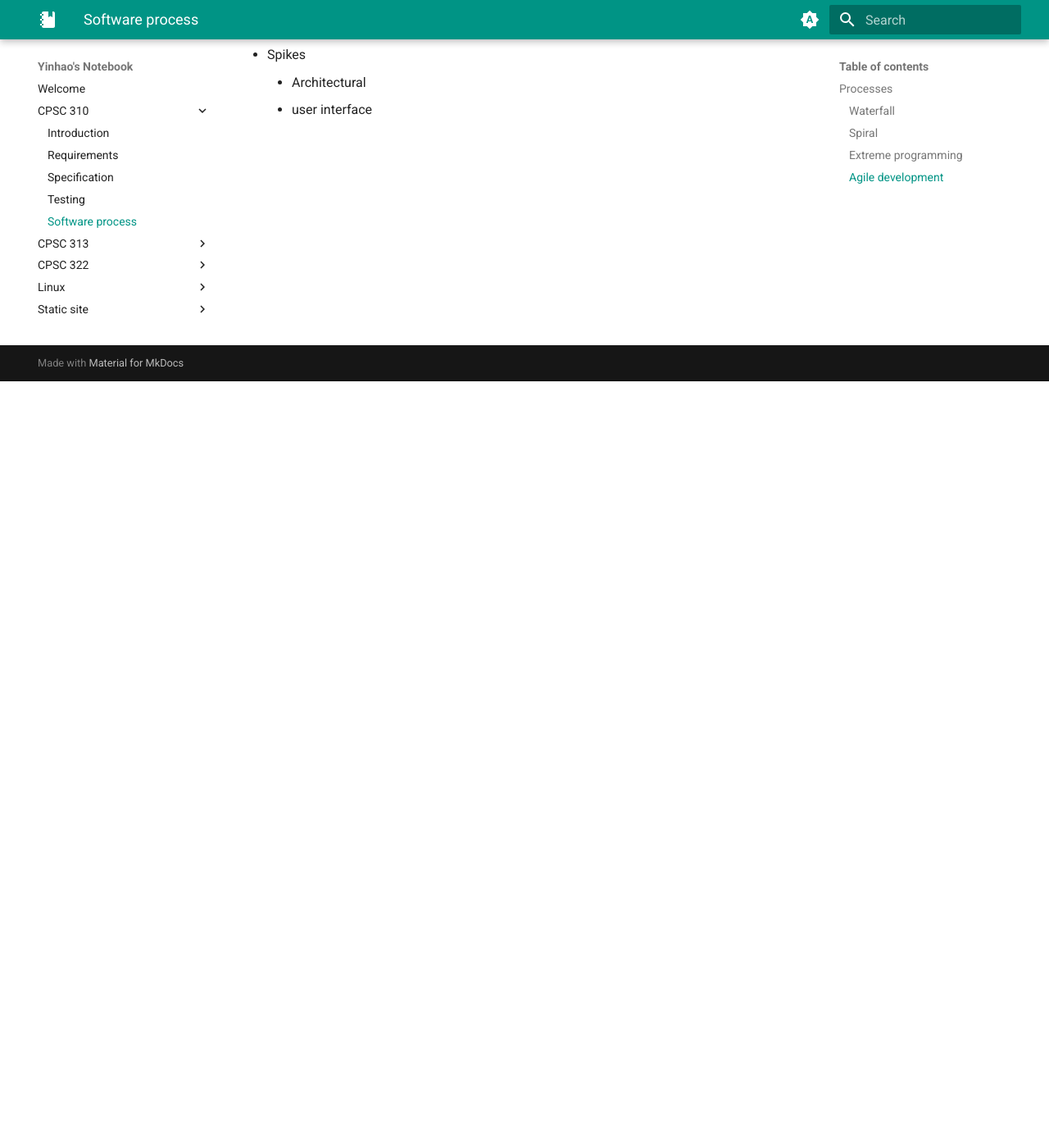
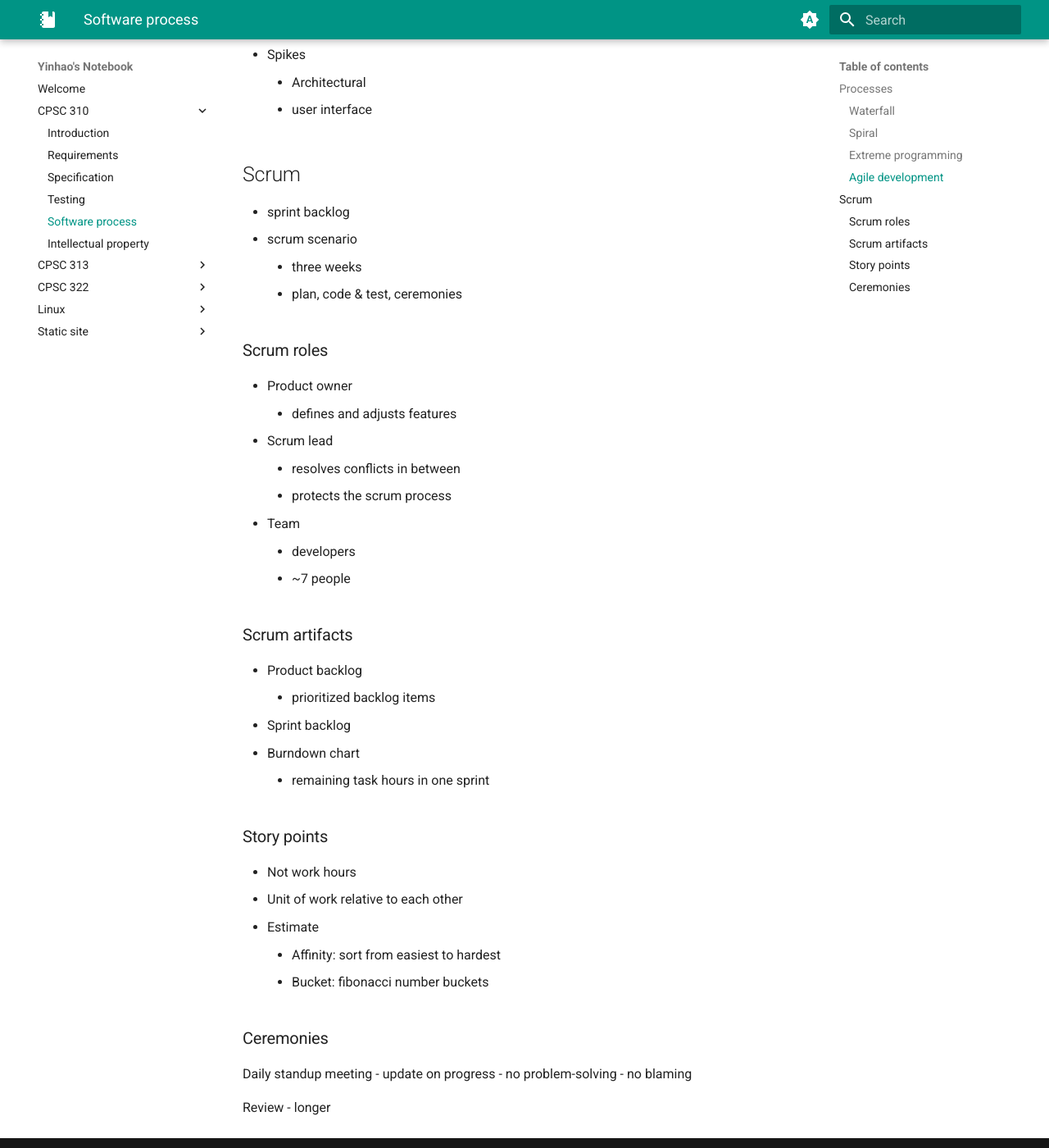
Before and after one commit to yinhao-f/notes, an MkDocs documentation site: the page built from docs/CPSC-310/4-process.md, in a window 1280 px wide and 1400 px high, scrolled down 935 px. Shown: the whole window at 82% size. Built offline with MkDocs 1.6.1 and Material for MkDocs 9.7.7, drawn with Linux system fonts in a browser that asks for light colours.

Commit message:
2/10 notes

```diff
--- a/docs/CPSC-310/4-process.md
+++ b/docs/CPSC-310/4-process.md
@@ -31,3 +31,47 @@
 - Spikes
     - Architectural
     - user interface
+
+## Scrum
+
+- sprint backlog
+- scrum scenario
+    - three weeks
+    - plan, code & test, ceremonies
+
+### Scrum roles
+
+- Product owner
+    - defines and adjusts features
+- Scrum lead
+    - resolves conflicts in between
+    - protects the scrum process
+- Team
+    - developers
+    - ~7 people
+
+### Scrum artifacts
+
+- Product backlog
+    - prioritized backlog items
+- Sprint backlog
+- Burndown chart
+    - remaining task hours in one sprint
+
+### Story points
+
+- Not work hours
+- Unit of work relative to each other
+- Estimate
+    - Affinity: sort from easiest to hardest
+    - Bucket: fibonacci number buckets
+
+### Ceremonies
+
+Daily standup meeting
+- update on progress
+- no problem-solving
+- no blaming
+
+Review
+- longer
```
Also changed, not shown: docs/CPSC-310/5-ip.md (added, +13 -0 lines), docs/CPSC-322/3-logic.md (added, +16 -0 lines).
